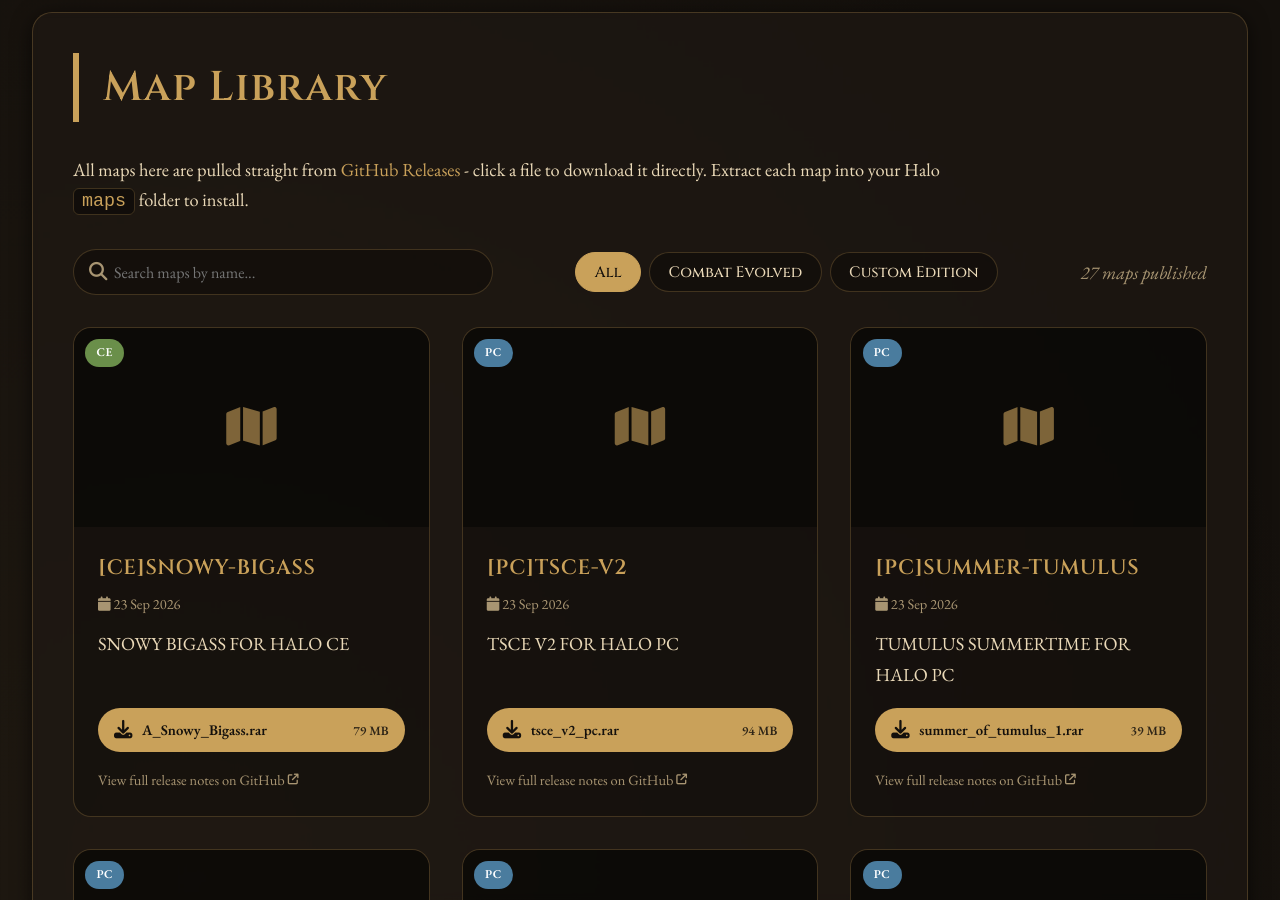
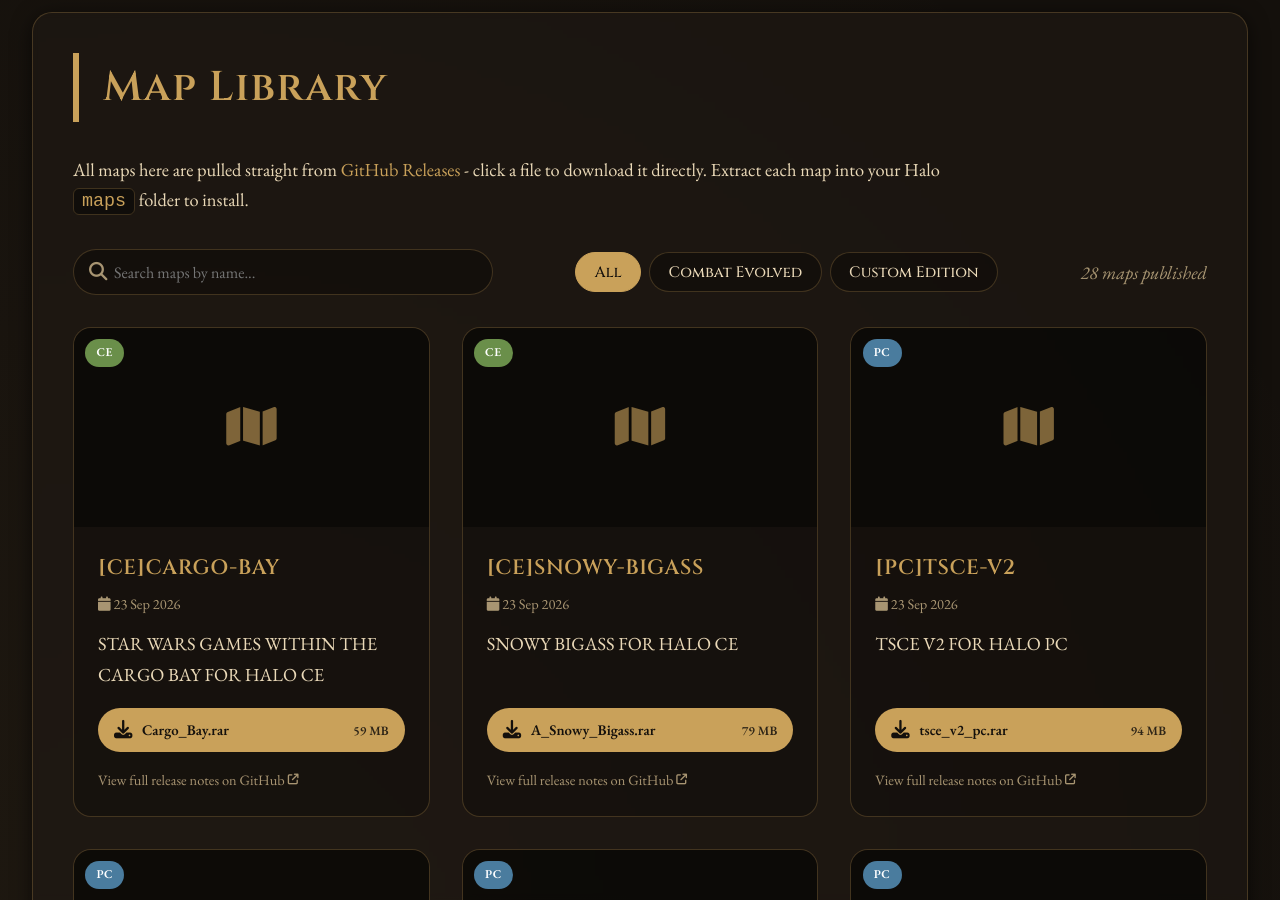
Before and after one commit to Chalwk/NC-Halo-Maps, a Jekyll site: the page built from maps.html, in a window 1280 px wide and 900 px high, scrolled down 264 px. Built offline with Jekyll 4.4.1, drawn with Linux system fonts in a browser that asks for light colours.

Commit message:
chore: update releases data

```diff
--- a/_data/releases.json
+++ b/_data/releases.json
@@ -1,4 +1,27 @@
 [
+  {
+    "id": 394795639,
+    "tag": "CE-CARGO-BAY",
+    "name": "[CE]CARGO-BAY",
+    "body": "STAR WARS GAMES WITHIN THE CARGO BAY FOR HALO CE",
+    "prerelease": false,
+    "published_at": "2026-09-23T15:23:07Z",
+    "html_url": "https://github.com/nakedchick-code/NC-Halo-Maps/releases/tag/CE-CARGO-BAY",
+    "games": [
+      "CE"
+    ],
+    "thumbnail": null,
+    "assets": [
+      {
+        "name": "Cargo_Bay.rar",
+        "size": 61829031,
+        "size_human": "59 MB",
+        "download_count": 0,
+        "browser_download_url": "https://github.com/nakedchick-code/NC-Halo-Maps/releases/download/CE-CARGO-BAY/Cargo_Bay.rar",
+        "content_type": "application/x-compressed"
+      }
+    ]
+  },
   {
     "id": 394790404,
     "tag": "CE-SNOWY-BIGASS",
```
